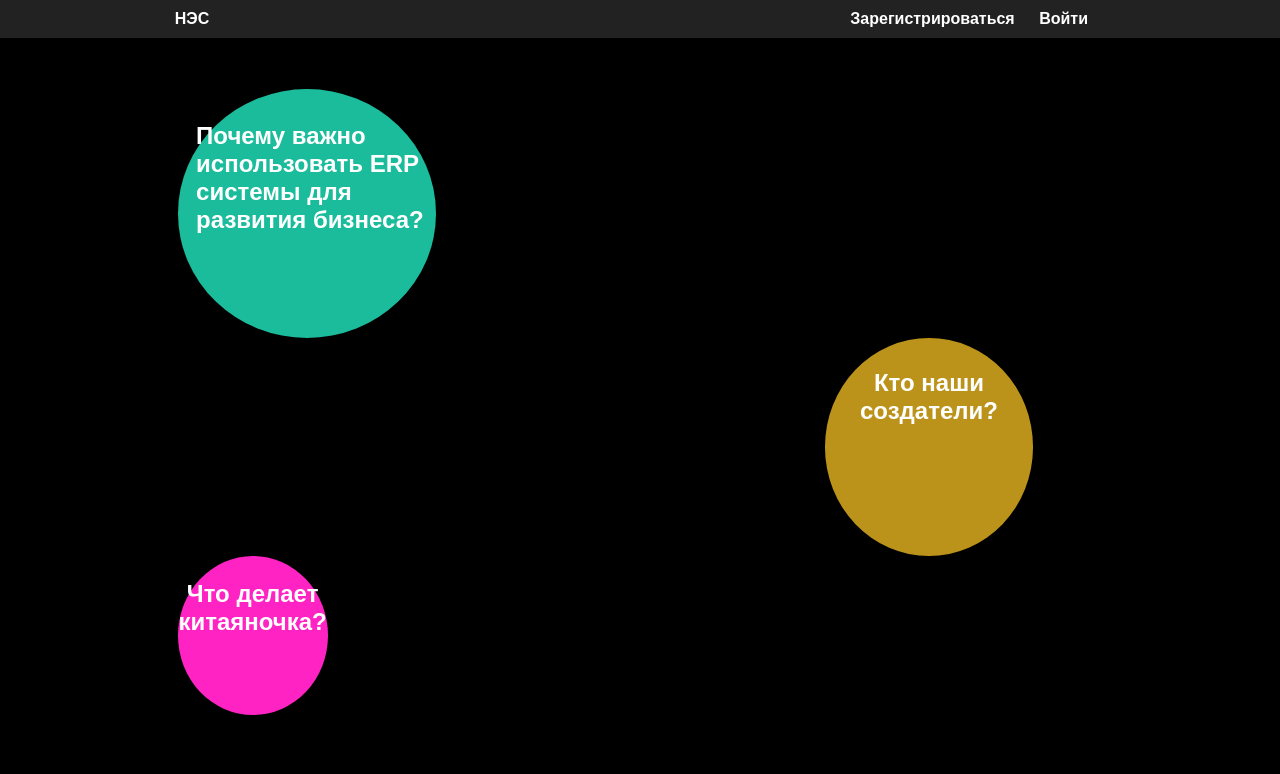
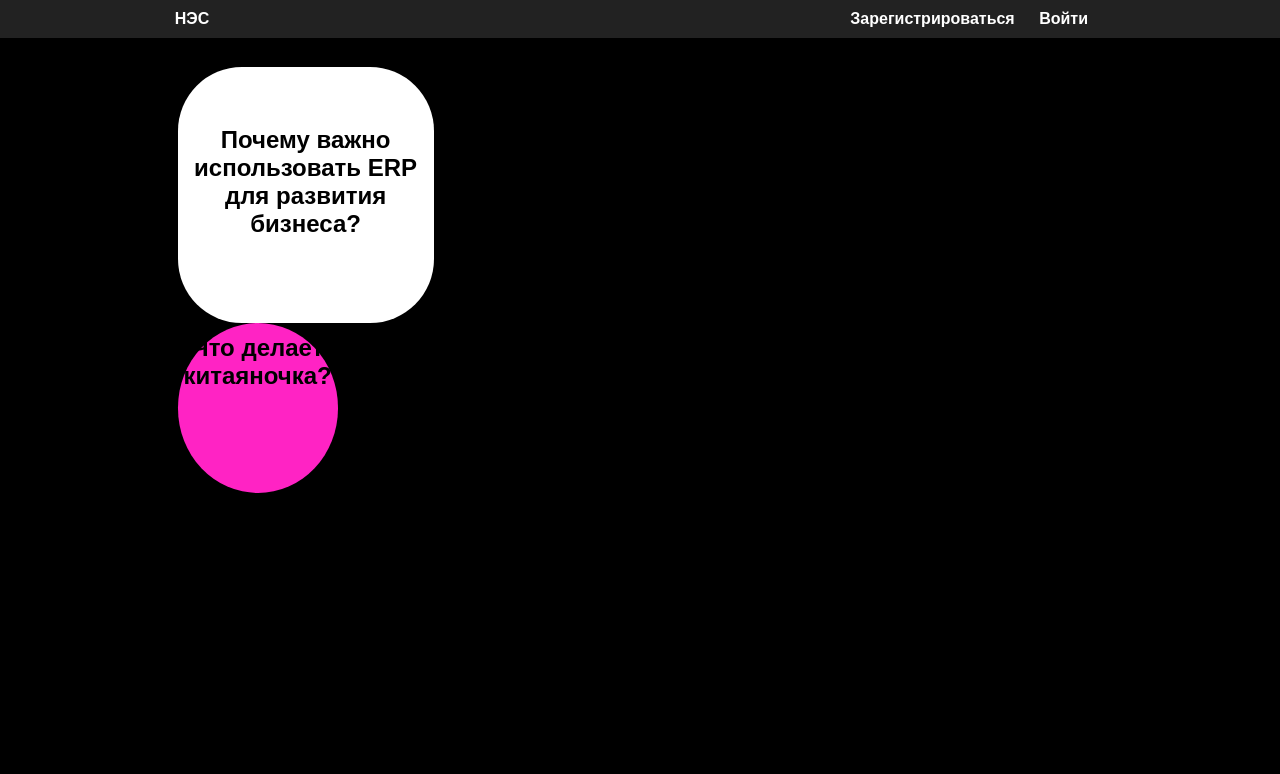
Before and after one commit to cbrekrut/ERP-Sistem, a Django app: page / in a window 1280 px wide. Shown: the top 774 px of the page. Run offline with Django 4.2, Linux system fonts and the light colour scheme; some web fonts are replaced.

Commit message:
deleted main-part2 and make border radius 25% for main-part"

```diff
--- a/system/erp/static/erp/index.css
+++ b/system/erp/static/erp/index.css
@@ -41,92 +41,71 @@ nav a:hover{
 }
 main {
     max-width: 85%;
-    margin: 20px auto;
-    padding: 20px;
+    margin: 2% auto;
+    padding: 10px;
     background-color: #000000;
     box-shadow: 0 0 10px rgba(0, 0, 0, 0.1);
 }
 
 .main-part {
-    margin-top: 1%;
-    border-radius: 50%;
-    width: 15em;
-    height: 15em;
-    padding-top: 1%;
-    padding-left: 2%;
-    background: #1abc9c;
-    transition: .8s ease-in-out;
+    text-align: center;
+    display: table-cell;
+    vertical-align: middle;
+    border-radius: 25%;
+    width: 16em;
+    height: 16em;
+    background: #ffffff;
+    transition: .3s ease-in-out;
 }
 
 .main-part:hover {
-    padding-top: 1%;
+    display: block;
     width: 100%;
     border-radius: 0;
-    height: 30%;
+    height: auto+7px;
     transform: translateY(-10%) scale(1.02);
 }
 
 .main-part:hover p {
-    transition: .8s ease-in-out;
+    margin-left: 1%;
+    margin-right: 1%;
+    display: block;
+    text-align: left;
+
     opacity: 1;
     font-size: 1em;
+    color: #000000;
+
 }
 
 .main-part:hover h2 {
-    transition: .6s ease-in-out;
+    display: block;
+    color: #585858;
+    transition: .5s ease-in-out;
     margin-top: 1%;
 }
 
 h2 {
-    color: #ffffff;
-    margin-top: 10%;
-    margin-bottom: 5%;
-    transition: .6s ease-in-out;
+    color: #000000;
+    margin-top: 1%;
+    margin-bottom: 2%;
+    transition: .5s ease-in-out;
 }
 
 p {
-    top: 10%;
+    line-height: 1.9em;
     font-family: "Dank Mono", ui-monospace, monospace;
     font-size: 1px;
-    line-height: 150%;
     color: MintCream;
     letter-spacing: .5px;
     opacity: 0;
-    transition: .8s ease-in-out;
-}
-
-.main-part-2 {
-    margin-left: 70%;
-    border-radius: 50%;
-    width: 13em;
-    height: 13em;
-    padding-top: 1%;
-    background: #bc931a;
-    transition: .8s ease-in-out;
-    text-align: center;
-}
-
-.main-part-2:hover {
-    width: 100%;
-    border-radius: 0;
-    transform: translateY(-10%) translateX(-40%) scale(1.02);
-}
-
-.main-part-2:hover p {
-    transition: .8s ease-in-out;
-    opacity: 1;
-    font-size: 1em;
-}
-
-.main-part-2:hover h2 {
-    transition: .6s ease-in-out;
-    margin-top: 20px;
+    transition: .5s ease-in-out;
 }
 
 .main-part-3 {
     border-radius: 50%;
-    width: 150px;
-    height: 150px;
+    width: 10em;
+    height: 10em;
     padding-top: 1%;
     background: #ff23c4;
     transition: .8s ease-in-out;
@@ -135,7 +114,7 @@ p {
 
 .main-part-3:hover {
     width: 100%;
-    height: 10%;
+    height: 40%;
     border-radius: 0;
     transform: translateY(-10%) scale(1.02);
 }
--- a/system/erp/templates/erp/index.html
+++ b/system/erp/templates/erp/index.html
@@ -8,21 +8,16 @@
 
 <main>
     <section class= "main-part">
-        <h2>Почему важно использовать ERP системы для развития бизнеса?</h2>
+        <h2>Почему важно использовать ERP для развития бизнеса?</h2>
         <p>
             ERP системы являются важным инструментом для эффективного управления бизнес-процессами.
             Наша ERP система предоставляет широкий функционал и включает в себя искусственный интеллект,
             что делает ее непревзойденным решением для современного бизнеса.
         </p>
+        <br>
         <p>
             Выбирая нашу ERP систему, вы получаете доступ к передовым технологиям и интеллектуальным
             возможностям, способствующим росту и успешному развитию вашей компании.
-        </p>
-    </section>
-    <section class= "main-part-2">
-        <h2>Кто наши создатели?</h2>
-        <p>
-            Два лысых уебана и одна китаяночка
         </p>
     </section>
     <section class= "main-part-3">
--- a/system/system/settings.py
+++ b/system/system/settings.py
@@ -105,7 +105,7 @@ USE_TZ = True
 # Static files (CSS, JavaScript, Images)
 # https://docs.djangoproject.com/en/4.2/howto/static-files/
 
-STATIC_URL = '/static/'
+STATIC_URL = 'erp/static/'
 STATIC_ROOT = 'static/'
 
 # Default primary key field type
```
